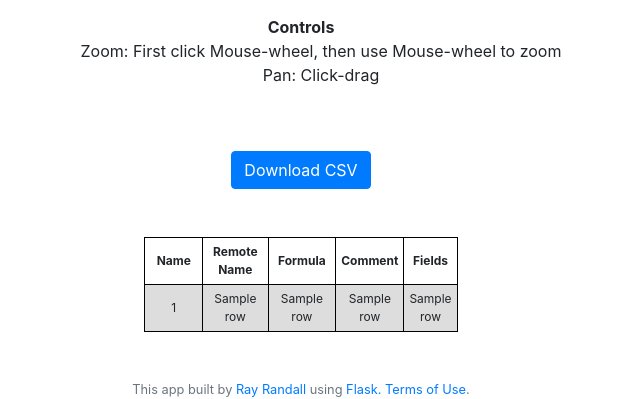
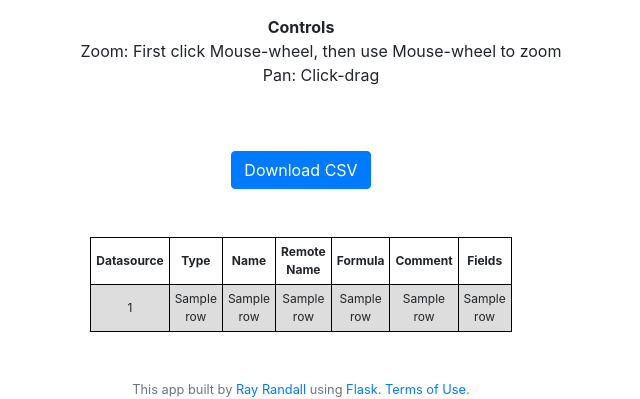
Before and after one commit to rarandall/twb_tools, a Flask app: template templates/output.html in a window 1280 px wide. Shown: the part 815-1214 px from the top of the page, without its empty margins (339-979 px from the left). Run offline with Flask 2, Linux system fonts and the light colour scheme; the template is opened without the code that fills it: most values are stand-ins (such as "Sample title", 1, 10 or a date in 2020); some libraries are stand-ins or nearby versions.

Commit message:
added datasource and type to calc extractor

```diff
--- a/app.py
+++ b/app.py
@@ -7,6 +7,7 @@ import xml.etree.ElementTree as ET
 from googletrans import Translator
 import pandas as pd
 import re
+import time
 
 app = Flask(__name__)
 
@@ -18,6 +19,8 @@ app.config["TEMPLATES_AUTO_RELOAD"] = True
 app.config['UPLOAD_FOLDER'] = UPLOAD_FOLDER
 app.config['OUTPUT_FOLDER'] = OUTPUT_FOLDER
 app.config['MAX_CONTENT_PATH'] = 50000
+
+now = time.time()
 
 def allowed_file(filename):
   return '.' in filename and \
@@ -33,9 +36,12 @@ def index():
             file.save(os.path.join(app.config['UPLOAD_FOLDER'], filename_h))
             # message = filename + " uploaded"
             df = get_calc(UPLOAD_FOLDER+filename_h)
-            p_df = pd.DataFrame(df, columns=['Name', 'Remote_Name', 'Formula', 'Comment', 'Fields'])
+            p_df = pd.DataFrame(df, columns=['Datasource', 'Type', 'Name', 'Remote_Name', 'Formula', 'Comment', 'Fields'])
             fields = get_fields(p_df)
             paths = get_paths(p_df)
+            # for file in os.listdir(app.config['UPLOAD_FOLDER']):
+            #     if os.stat(os.path.join(app.config['UPLOAD_FOLDER'], file)).st_mtime < now - 86400:
+            #         os.remove(os.path.join(app.config['UPLOAD_FOLDER'], file))
             return render_template('output.html', filename=df, fileid=filename_h, fields=fields, paths=paths)
         else:
             error = "Not a valid twb file"
@@ -46,8 +52,8 @@ def index():
 def csv():
     if request.method == 'POST':
         f = request.form.get("fileid")
-        lol = get_calc(UPLOAD_FOLDER+f)
-        df = pd.DataFrame(lol, columns=['Name', 'Remote_Name', 'Formula', 'Comment', 'Fields'])
+        lol = get_calc(os.path.join(app.config['UPLOAD_FOLDER'],f[:-1]))
+        df = pd.DataFrame(lol, columns=['Datasource', 'Type', 'Name', 'Remote_Name', 'Formula', 'Comment', 'Fields'])
         csv_data = df.to_csv()
         return Response(
             csv_data,
@@ -74,6 +80,12 @@ def translate():
             output = os.path.join(current_app.root_path, app.config['OUTPUT_FOLDER'])
             filename_path = filename_h + '.twb'
             attachment_name = filename.replace('.twb','')+'_'+dest+'.twb'
+            # for file in os.listdir(app.config['UPLOAD_FOLDER']):
+            #     if os.stat(os.path.join(app.config['UPLOAD_FOLDER'], file)).st_mtime < now - 86400:
+            #         os.remove(os.path.join(app.config['UPLOAD_FOLDER'], file))
+            # for file in os.listdir(output):
+            #     if os.stat(os.path.join(output, file)).st_mtime < now - 86400:
+            #         os.remove(os.path.join(output, file))
             return send_from_directory(directory=output, filename=filename_path, as_attachment=True,
                                        attachment_filename=attachment_name)
         else:
@@ -109,14 +121,24 @@ def get_calc(file):
 
     # list of calc's name, tableau generated name, and calculation/formula
     calcList = []
+    paramList = []
 
-    for item in root.iter('column'):
-        if item.find("calculation") is not None:
+    for ds in root.iter("datasource"):
+        if ds.get("name") == "Parameters":
+            datasource = "Parameter"
+        else:
+            datasource = ds.get("caption")
+        for item in ds.iter('column'):
             if item.find("calculation") is not None:
                 if item.get('caption') is not None:
+                    calc_type = item.get('role')
                     calc_caption = '[' + item.get('caption') + ']'
-                    calc_name = item.attrib['name']
-                    calc_raw_formula = item.find(".//calculation").attrib['formula']
+                    if datasource == "Parameter":
+                        paramList.append(item.attrib['name'])
+                        calc_name = item.attrib['name']
+                    else:
+                        calc_name = item.attrib['name']
+                    calc_raw_formula = item.find("calculation").attrib["formula"]
                     calc_comment = ''
                     calc_formula = ''
                     for line in calc_raw_formula.splitlines():
@@ -143,12 +165,15 @@ def get_calc(file):
                             fieldList.append(field)
                     fieldList = set(fieldList)
                     fieldList = ', '.join(fieldList)
-                    calc_row = (calc_caption, calc_name, calc_formula, calc_comment, fieldList)
-                    calcList.append(list(calc_row))
+                    calc_row = (datasource, calc_type, calc_caption, calc_name, calc_formula, calc_comment, fieldList)
+                    if datasource != "Parameter" and calc_name in paramList:
+                        pass
+                    else:
+                        calcList.append(list(calc_row))
 
     # convert the list of calcs into a data frame
     data = calcList
-    data.sort()
+    #data = sorted(data)
     # list(data for data, _ in itertools.groupby(data))
     data_dedup = [data[i] for i in range(len(data)) if i == 0 or data[i] != data[i - 1]]
 
--- a/templates/output.html
+++ b/templates/output.html
@@ -26,6 +26,8 @@
 <br>
  <table>
       <tr>
+        <th>Datasource</th>
+        <th>Type</th>
         <th>Name</th>
         <th>Remote Name</th>
         <th>Formula</th>
@@ -39,6 +41,8 @@
         <td>{{ row[2] }}</td>
         <td>{{ row[3] }}</td>
         <td>{{ row[4] }}</td>
+        <td>{{ row[5] }}</td>
+        <td>{{ row[6] }}</td>
       </tr>
     {% endfor %}
     </table>
```
Also changed, not shown: 1 other file.
